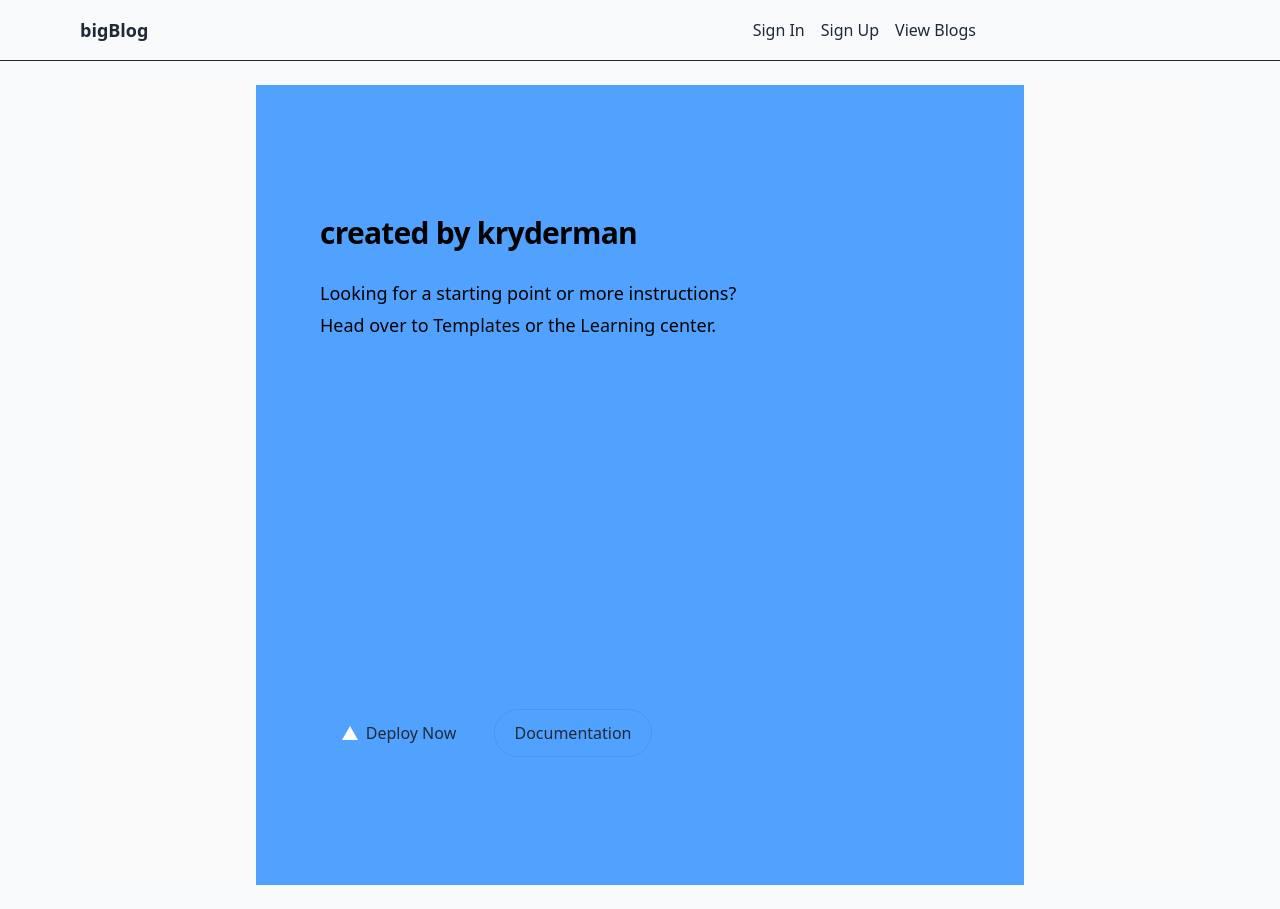
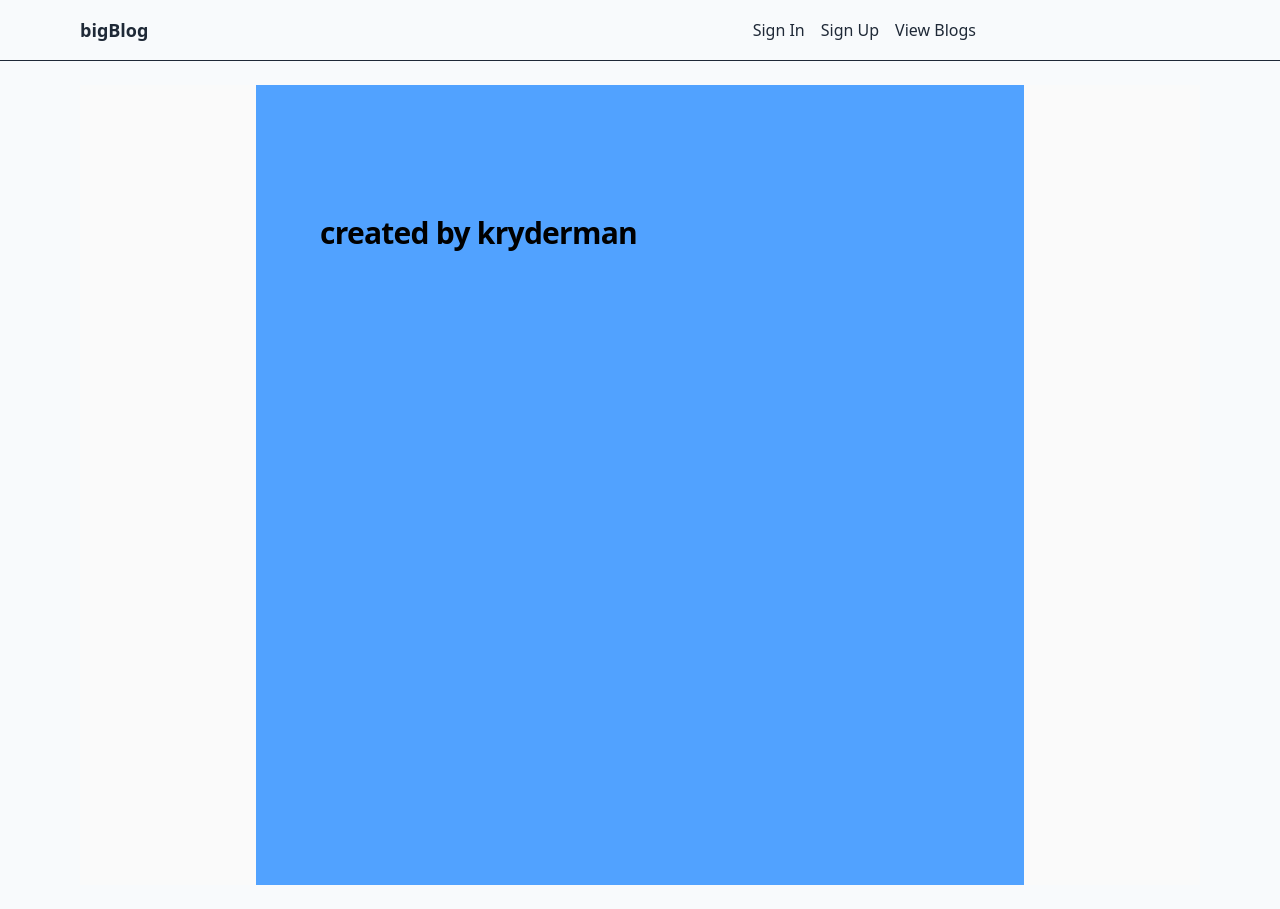
Before and after one commit to kryderman-prog/bignext, a Next.js app: page / in a window 1280 px wide. Built offline with nearby package versions, Linux system fonts and the light colour scheme; no server answers.

Commit message:
commit 34

```diff
--- a/app/page.tsx
+++ b/app/page.tsx
@@ -9,49 +9,9 @@
           <h1 className="max-w-xs text-3xl font-semibold leading-10 tracking-tight text-black dark:text-blue-950">
             created by kryderman
           </h1>
-          <p className="max-w-md text-lg leading-8 text-black dark:text-zinc-400">
-            Looking for a starting point or more instructions? Head over to{" "}
-            <a
-              href="https://vercel.com/templates?framework=next.js&utm_source=create-next-app&utm_medium=appdir-template-tw&utm_campaign=create-next-app"
-              className="font-medium text-zinc-950 dark:text-zinc-400"
-            >
-              Templates
-            </a>{" "}
-            or the{" "}
-            <a
-              href="https://nextjs.org/learn?utm_source=create-next-app&utm_medium=appdir-template-tw&utm_campaign=create-next-app"
-              className="font-medium text-zinc-950 dark:text-zinc-400"
-            >
-              Learning
-            </a>{" "}
-            center.
-          </p>
+
         </div>
-        <div className="flex flex-col gap-4 text-base font-medium sm:flex-row">
-          <a
-            className="flex h-12 w-full items-center justify-center gap-2 rounded-full bg-foreground px-5 text-background transition-colors hover:bg-[#383838] dark:hover:bg-[#ccc] md:w-[158px]"
-            href="https://vercel.com/new?utm_source=create-next-app&utm_medium=appdir-template-tw&utm_campaign=create-next-app"
-            target="_blank"
-            rel="noopener noreferrer"
-          >
-            <Image
-              className="dark:invert"
-              src="/vercel.svg"
-              alt="Vercel logomark"
-              width={16}
-              height={16}
-            />
-            Deploy Now
-          </a>
-          <a
-            className="flex h-12 w-full items-center justify-center rounded-full border border-solid border-black/[.08] px-5 transition-colors hover:border-transparent hover:bg-black/[.04] dark:border-white/[.145] dark:hover:bg-[#1a1a1a] md:w-[158px]"
-            href="https://nextjs.org/docs?utm_source=create-next-app&utm_medium=appdir-template-tw&utm_campaign=create-next-app"
-            target="_blank"
-            rel="noopener noreferrer"
-          >
-            Documentation
-          </a>
-        </div>
+
       </main>
     </div>
   );
```
